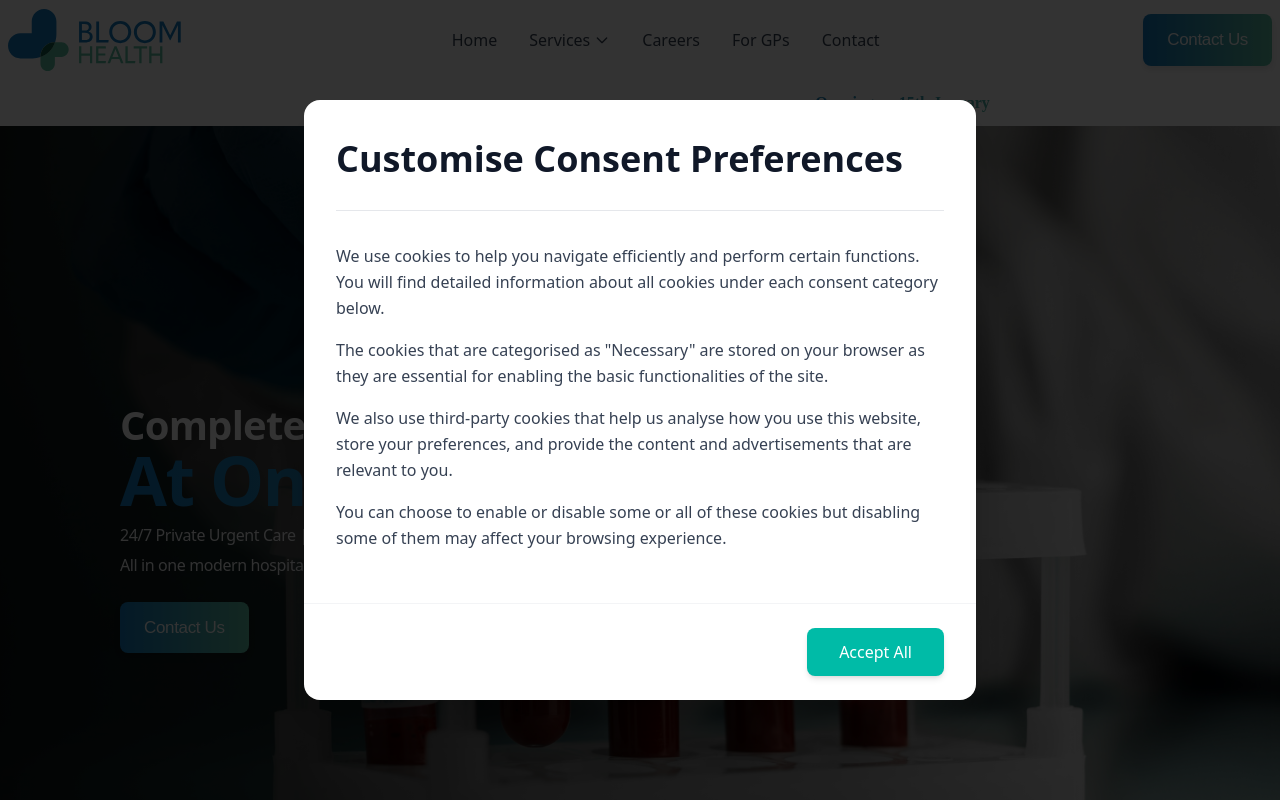
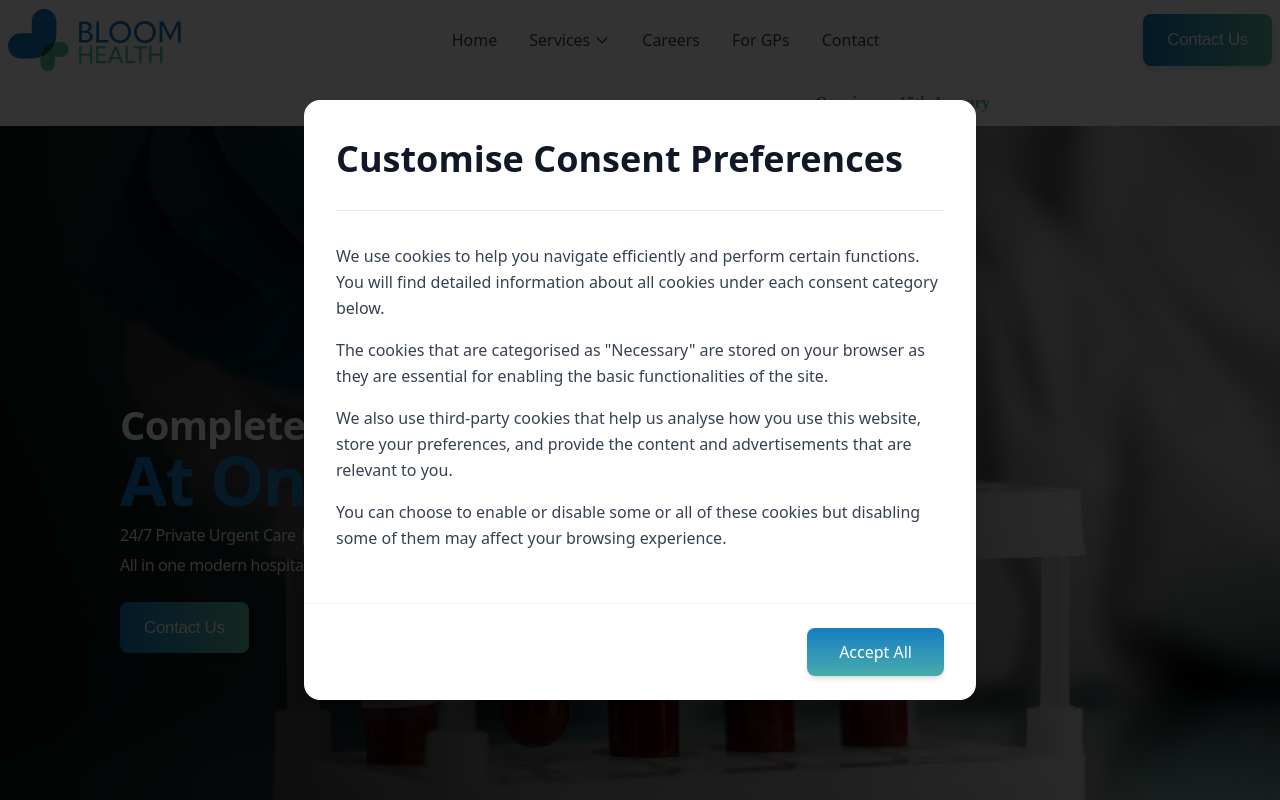
Before and after one commit to sanjeevbalmaninfotech/bloomWebsiteNext, a Next.js app: page / in a window 1280 px wide. Both pictures are taken after a click on the button "Customize". Shown: the top 800 px of the page. Built offline with nearby package versions, Linux system fonts and the light colour scheme; a web font is replaced by a local one.

Commit message:
FIX - gradient issue

```diff
--- a/app/components/PrivacyPolicy/ConsentPopup.tsx
+++ b/app/components/PrivacyPolicy/ConsentPopup.tsx
@@ -166,13 +166,13 @@ const ConsentPopup: React.FC = () => {
                                             handleToggle(category.id);
                                         }}
                                         disabled={category.locked}
-                                        className={`w-14 h-7 rounded-full transition-colors duration-300 relative ${toggleStates[category.id]
-                                            ? "bg-emerald-400"
-                                            : "bg-gray-300"
-                                            } ${category.locked
-                                                ? "opacity-50 cursor-not-allowed"
-                                                : "cursor-pointer"
-                                            }`}
+                                        className={`w-14 h-7 rounded-full transition-colors duration-300 relative ${category.locked ? "opacity-50 cursor-not-allowed" : "cursor-pointer"}`}
+                                        style={{
+                                            background: toggleStates[category.id]
+                                                ? "linear-gradient(90deg, #157DC1 0%, #49acac 100%)"
+                                                : "#d1d5db" // bg-gray-300 fallback
+                                        }}
+
                                     >
                                         <div
                                             className={`absolute top-1 w-5 h-5 bg-white rounded-full shadow-md transition-transform duration-300 ${toggleStates[category.id] ? "left-8" : "left-1"
@@ -197,7 +197,11 @@ const ConsentPopup: React.FC = () => {
                 <div className="px-8 py-6 flex justify-end border-t border-gray-100 flex-shrink-0">
                     <button
                         onClick={handleAcceptAll}
-                        className="px-8 py-3 bg-teal-500 text-white rounded-lg font-medium hover:bg-teal-600 transition-colors shadow-md"
+                        className="px-8 py-3 -500 text-white rounded-lg font-medium hover:bg-teal-600 transition-colors shadow-md"
+                        style={{
+                            background: 'linear-gradient( #157DC1, #49acac)',
+
+                        }}
                     >
                         Accept All
                     </button>
@@ -208,18 +212,23 @@ const ConsentPopup: React.FC = () => {
   .scrollbar-custom::-webkit-scrollbar {
     width: 8px;
   }
+
   .scrollbar-custom::-webkit-scrollbar-track {
     background: #f1f5f9;
     border-radius: 10px;
   }
+
+  /* Scrollbar Thumb with Gradient */
   .scrollbar-custom::-webkit-scrollbar-thumb {
-          background: #49acac;
+    background: linear-gradient(0deg, #157DC1 0%, #49acac 100%);
     border-radius: 10px;
   }
+
   .scrollbar-custom::-webkit-scrollbar-thumb:hover {
-          background: #49acac;
+    background: linear-gradient(0deg, #157DC1 0%, #49acac 100%);
   }
 `}</style>
+
         </div>
     );
 };
--- a/app/components/PrivacyPolicy/PrivacyModal.tsx
+++ b/app/components/PrivacyPolicy/PrivacyModal.tsx
@@ -70,7 +70,7 @@ export default function PrivacyModal() {
                         onClick={handleCustomize}
                         className="transition-all hover:scale-105 hover:shadow-lg active:scale-100 text-white font-semibold text-xs"
                         style={{
-                            background: 'linear-gradient(180deg, #157DC1 0%, #5FC1A3 100%)',
+                            background: 'linear-gradient( #157DC1, #49acac)',
                             width: '123px',
                             height: '31px',
                             borderRadius: '6.74px',
@@ -84,7 +84,7 @@ export default function PrivacyModal() {
                         onClick={handleAccept}
                         className="transition-all hover:scale-105 hover:shadow-lg active:scale-100 text-white font-semibold text-xs"
                         style={{
-                            background: 'linear-gradient(180deg, #157DC1 0%, #5FC1A3 100%)',
+                            background: 'linear-gradient( #157DC1, #49acac)',
                             width: '123px',
                             height: '31px',
                             borderRadius: '6.74px',
@@ -98,7 +98,7 @@ export default function PrivacyModal() {
                         onClick={handleReject}
                         className="transition-all hover:scale-105 hover:shadow-lg active:scale-100 text-white font-semibold text-xs"
                         style={{
-                            background: 'linear-gradient(180deg, #157DC1 0%, #5FC1A3 100%)',
+                            background: 'linear-gradient( #157DC1, #49acac)',
                             width: '123px',
                             height: '31px',
                             borderRadius: '6.74px',
```
Lines whose indentation alone changed are shown as unchanged.
